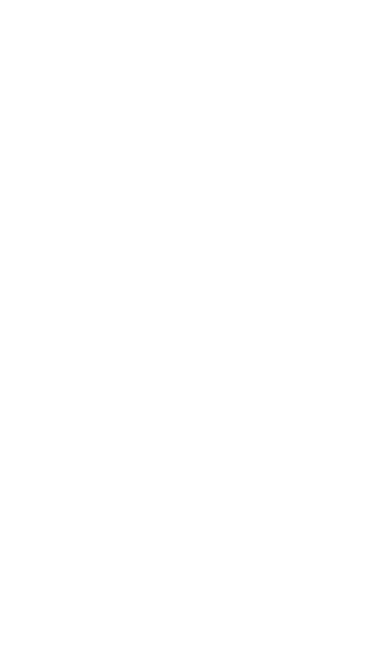
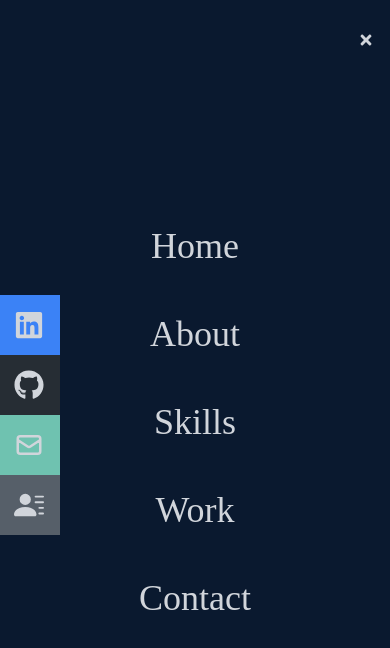
Before and after one commit to Mr1ganka/react-portfolio, a React (Create React App) app: page / in a window 390 px wide. Shown: the top 648 px of the page. Built offline with nearby package versions, Linux system fonts and the light colour scheme.

Commit message:
Navbar components and Social handle added

```diff
--- a/src/App.js
+++ b/src/App.js
@@ -1,8 +1,12 @@
+import Home from "./components/Home";
+import Navbar from "./components/Navbar";
 
 
 function App() {
   return (
     <div>
+      <Navbar/>
+      <Home/>
     </div>
   );
 }
--- /dev/null
+++ b/src/components/Home.js
@@ -0,0 +1,12 @@
+import React from 'react'
+import {HiArrowNarrowRight} from 'react-icons/hi'
+
+const Home = () => {
+  return (
+    <div className='w-full h-screen bg-[#0a1927]'>
+
+    </div>
+  )
+}
+
+export default Home
--- /dev/null
+++ b/src/components/Navbar.js
@@ -0,0 +1,78 @@
+import React, {useState} from 'react'
+import logo_normal from "../assets/logo_normal.png"
+import {FaBars,FaTimes, FaLinkedin, FaGithub} from 'react-icons/fa'
+import { HiOutlineMail } from 'react-icons/hi';
+import {BsFillPersonLinesFill} from 'react-icons/bs'
+
+function Navbar() {
+    const [nav, setNav] = useState(false);
+    const handleClick = () => {
+        setNav(!nav);
+    };
+  return (
+    <div className='fixed w-full h-[80px] flex justify-between items-center px-4 bg-[#0a192f] text-gray-300'>
+      <div>
+        <img src={logo_normal} alt='logo' style={{ width:'50px' }}/>
+      </div>
+
+      {/* menu */}
+        <ul className='hidden md:flex'>
+            <li>Home</li>
+            <li>About</li>
+            <li>Skills</li>
+            <li>Work</li>
+            <li>Contact</li>
+        </ul>
+
+
+
+      {/* Hamburger menu Icon */}
+      <div onClick={handleClick} className='md:hidden z-10'>
+        {nav?<FaBars/>:<FaTimes/>}
+      </div>
+
+      {/* Mobile menu */}
+        <ul className={nav?'hidden':'absolute top-0 left-0 w-full h-screen bg-[#0a192f] flex flex-col justify-center items-center'}>
+                <li className='py-6 text-4xl'>Home</li>
+                <li className='py-6 text-4xl'>About</li>
+                <li className='py-6 text-4xl'>Skills</li>
+                <li className='py-6 text-4xl'>Work</li>
+                <li className='py-6 text-4xl'>Contact</li>
+            </ul>
+        {/* social Icons */}
+        <div className="flex fixed flex-col top-[35%] left-0 ">
+            <ul>
+                <li className='w-[160px] h-[60px] flex justify-between ml-[-100px] hover:ml-[-10px] duration-300 bg-blue-500'>
+                    <a className='flex justify-between items-center w-full text-gray-300'
+                        href="/">
+                        LinkedIn <FaLinkedin size={30}/>
+                    </a>
+                </li>
+
+                <li className='w-[160px] h-[60px] flex justify-between ml-[-100px] bg-[#262d34] hover:ml-[-10px] duration-300'>
+                    <a  className='flex justify-between items-center w-full text-gray-300'
+                        href='/'>
+                        Github <FaGithub size={30}/>
+                    </a>
+                </li>
+
+                <li className='w-[160px] h-[60px] flex justify-between ml-[-100px] bg-[#6fc2b0] hover:ml-[-10px] duration-300'>
+                    <a className='flex justify-between items-center w-full text-gray-300'
+                        href='/'>
+                        Email <HiOutlineMail size={30}/>
+                    </a>
+                </li>
+
+                <li className='w-[160px] h-[60px] flex justify-between ml-[-100px] bg-[#565f69] hover:ml-[-10px] duration-300'>
+                    <a className='flex justify-between items-center w-full text-gray-300'
+                        href="/">
+                        Resume <BsFillPersonLinesFill size={30}/>
+                    </a>
+                </li>
+            </ul>
+        </div>
+    </div>
+  )
+}
+
+export default Navbar
--- a/src/index.css
+++ b/src/index.css
@@ -1,3 +1,15 @@
 @tailwind base;
 @tailwind components;
 @tailwind utilities;
+
+@import url('https://fonts.googleapis.com/css2?family=Raleway:wght@300;400;500;600;700;800;900&display=swap');
+
+@layer base{
+    body{
+        @apply font-[Raleway];
+    }
+    li{
+        @apply px-4;
+        @apply cursor-pointer;
+    }
+}
```
Also changed, not shown: src/assets/logo_dark.png (added), src/assets/logo_normal.png (added).
